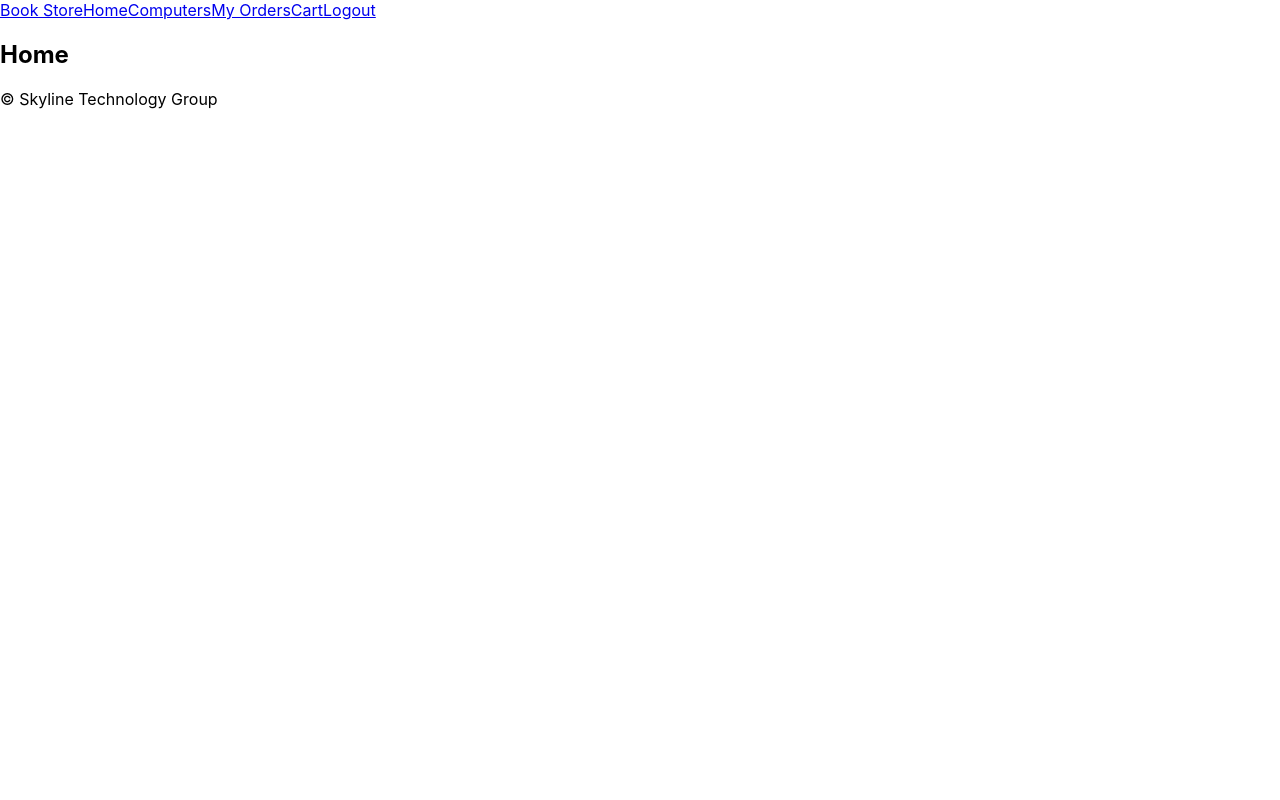
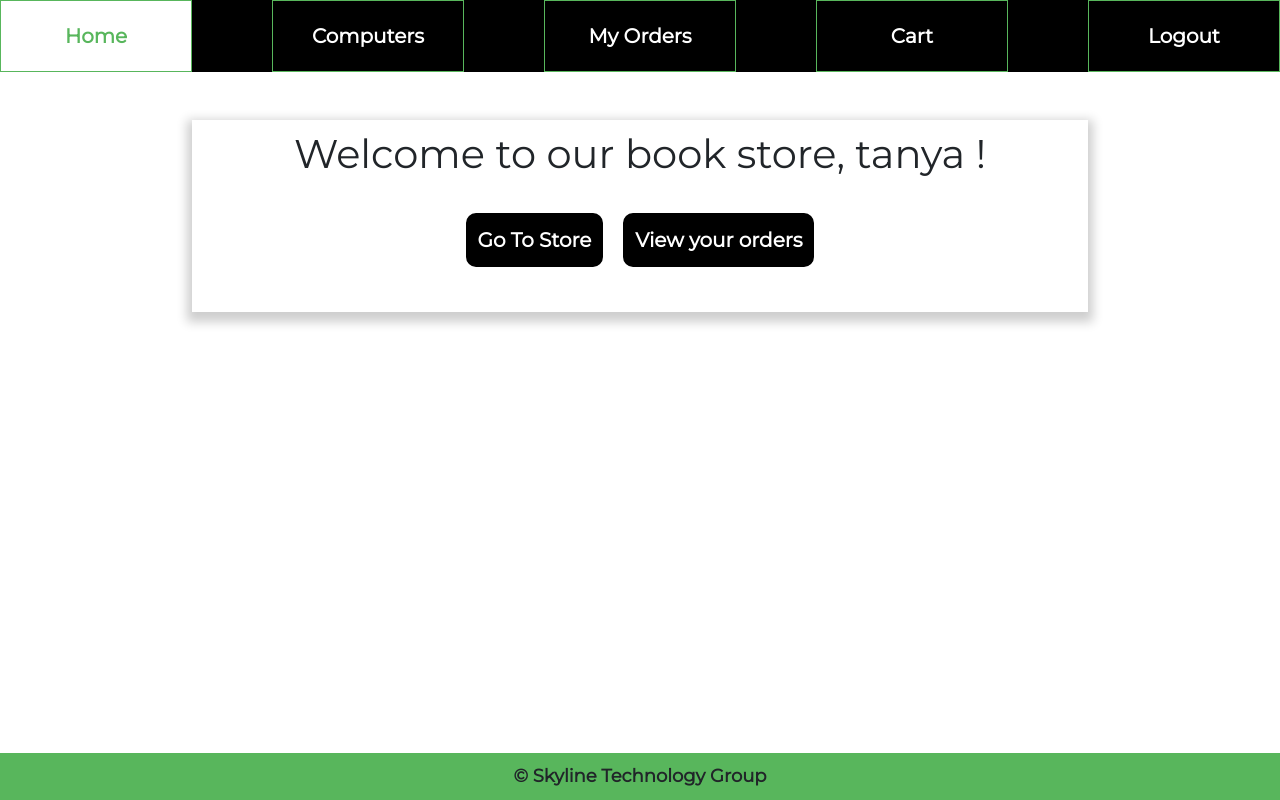
Before and after one commit to W0lfeR/ReactJS-Fundamentals-February-2019, a React (Create React App) app in the folder skyline-technology-group/: page / in a window 1280 px wide. Built offline with nearby package versions, Linux system fonts and the light colour scheme.

Commit message:
Add files via upload

```diff
--- a/skyline-technology-group/src/App.js
+++ b/skyline-technology-group/src/App.js
@@ -11,7 +11,9 @@ class App extends Component {
         <Router>
           <Fragment>
             <header>
-              <nav class="navbar-menu"><a href="/">Book Store</a><a href="/" class="active" aria-current="page">Home</a>
+              <nav class="navbar-menu">
+
+              <a href="/" class="active" aria-current="page">Home</a>
               <a href="/computers">Computers</a>
                 <a href="/orders">My Orders</a>
                 <a href="/cart">Cart</a>
--- a/skyline-technology-group/src/index.js
+++ b/skyline-technology-group/src/index.js
@@ -1,6 +1,8 @@
 import React from 'react';
 import ReactDOM from 'react-dom';
+import 'bootstrap/dist/css/bootstrap.css'
 import './index.css';
+import './site.css';
 import App from './App';
 
 ReactDOM.render(<App />, document.getElementById('root'));
--- /dev/null
+++ b/skyline-technology-group/src/site.css
@@ -0,0 +1,171 @@
+@import url('https://fonts.googleapis.com/css?family=Montserrat');
+*{
+    box-sizing: border-box;
+}
+*:before, *:after{
+    box-sizing: inherit;
+}
+
+body {
+    margin: 0;
+    padding: 0;
+    font: 16px/1.5 'Montserrat', sans-serif;
+}
+
+a {
+    font-size: 20px;
+    font-weight: bold;
+}
+
+img {
+    max-width: 200px;
+    height: auto;
+    margin: 0 auto;
+}
+
+nav.navbar-menu {
+    display: flex;
+    flex-wrap: wrap;
+    justify-content: space-between;
+    align-items: center;
+    background-color: rgb(0,0,0);
+}
+
+nav.navbar-menu a {
+    display: flex;
+    justify-content: space-evenly;
+    text-decoration: none;
+    color: white;
+    width: 15%;
+    align-items: center;
+    padding: 20px 10px;
+    border: 1px solid rgb(88, 182, 92);
+}
+
+nav.navbar-menu a:hover {
+    color: rgb(88, 182, 92);
+    background-color: white;
+}
+
+div.welcome-wrapper {
+    width: 70%;
+    margin: 0 auto;
+    padding: 3em 0;
+    text-align: center;
+
+
+}
+
+div.welcome-wrapper p{
+    display: flex;
+    flex-wrap: wrap;
+    justify-content: center;
+
+
+}
+
+div.welcome {
+    padding: 10px;
+    box-shadow: 0px 5px 10px 5px #cecece;
+}
+
+div.welcome a {
+    padding: 10px;
+    background-color: rgb(0,0,0);
+    border-radius: 0.5em;
+    outline: none;
+    text-decoration: none;
+    color: white;
+    margin: 10px;
+    border: 2px solid rgb(0,0,0);
+
+}
+
+div.welcome a:hover {
+    background-color: white;
+    color: rgb(88, 182, 92);
+    border: 2px solid rgb(88, 182, 92);
+}
+
+div.welcome p {
+    font-size: 18px;
+    margin: 25px
+}
+
+.form-wrapper {
+    padding: 1em 0 3em 0;
+    width: 60%;
+    margin: 0 auto;
+    text-align: center;
+}
+
+.form-wrapper form{
+    width: 40%;
+    margin: 0 auto;
+}
+
+.form-group{
+    display: flex;
+    flex-direction: column;
+    margin-bottom: 1em;
+}
+
+.form-group label{
+    padding-right: 1em;
+    text-align: left;
+}
+
+.form-wrapper input{
+   padding: 10px 5px;
+   outline: none;
+   border-radius: 0.5em;
+   border: 1px solid rgb(88, 182, 92);
+
+}
+
+
+.form-wrapper input[type="submit"] {
+    padding: 10px 20px;
+    margin: 20px;
+    background-color: rgb(88, 182, 92);
+    color: white;
+    border: none;
+    font-size: 18px;
+    font-weight: bold;
+    border: 2px solid rgb(88, 182, 92);
+}
+
+.form-wrapper input[type="submit"]:hover {
+    background-color: white;
+    color: rgb(88, 182, 92);
+    border: 2px solid rgb(88, 182, 92);
+    font-size: 18px;
+    font-weight: bold;
+}
+
+footer {
+    position: fixed;
+    width: 100%;
+    bottom: 0;
+    text-align: center;
+    background-color: rgb(88, 182, 92);
+    padding: 10px 0;
+    font-size: 18px;
+    font-weight: bold;
+}
+
+th {
+    width: 100% !important;
+}
+
+
+@media screen and (max-width: 800px){
+    nav.navbar-menu a {
+        width: 100%;
+        padding: 10px 5px;
+    }
+
+    div.welcome-wrapper > p a{
+        width: 100%;
+    }
+}
--- a/skyline-technology-group/src/views/home.jsx
+++ b/skyline-technology-group/src/views/home.jsx
@@ -1,9 +1,16 @@
 import React, { Component } from 'react';
 
-class Home extends Component {
+ class Home extends Component {
     render() {
         return (
-            <h2>Home</h2>
+            <main>
+            <div className="welcome-wrapper">
+              <div className="welcome">
+                <h1>Welcome to our book store, tanya !</h1>
+                <p><a href="/store">Go To Store</a><a href="/orders">View your orders</a></p>
+              </div>
+            </div>
+            </main>
         );
     }
 }
```
